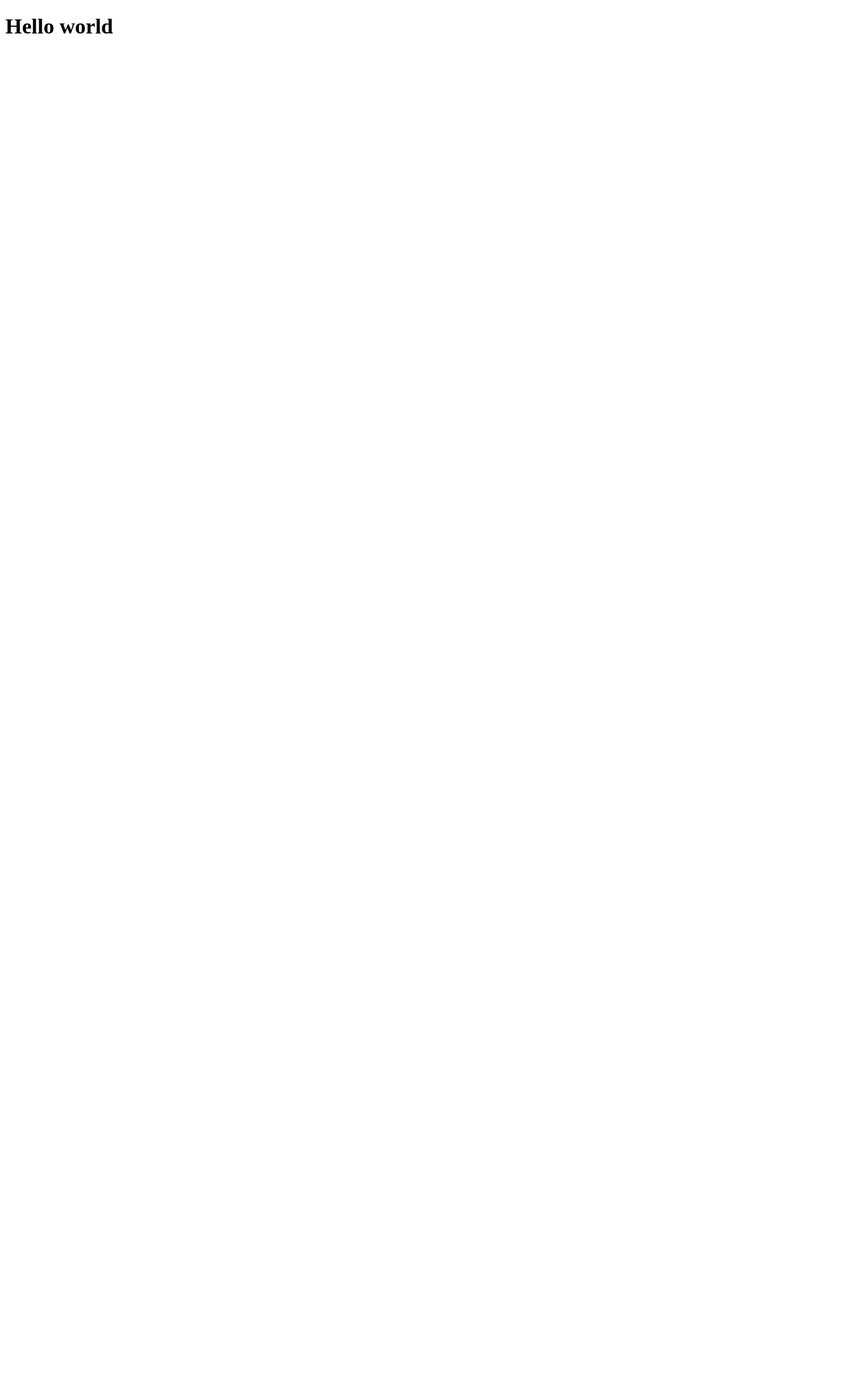
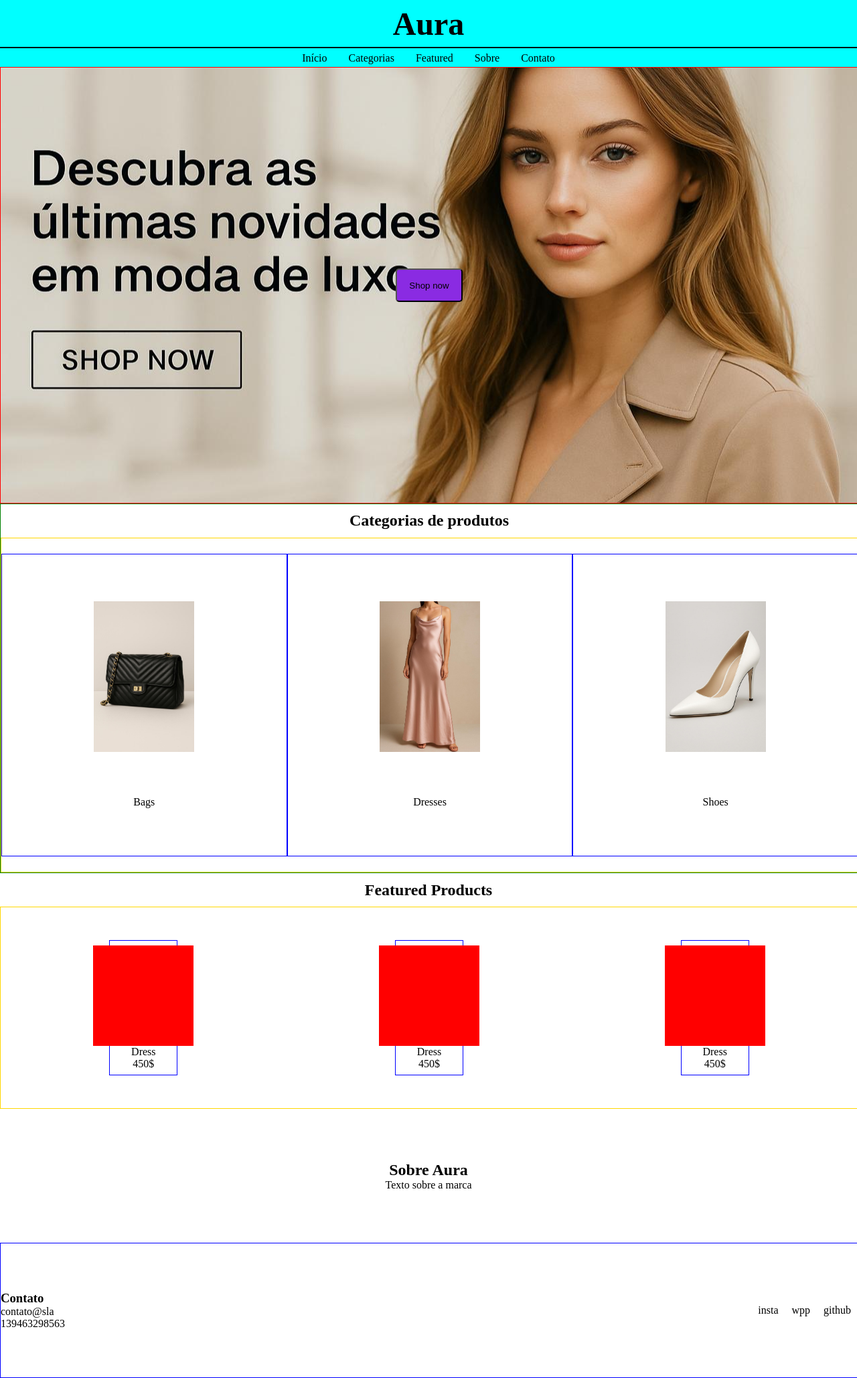
Before and after one commit to Guithentges/Aura, a Django app: page / in a window 1280 px wide. Before the commit the page is almost empty. Shown: the whole page at 67% size. Before the commit the page ends 50 px from the top, so only its background shows below. Run offline with Django 5.2, Linux system fonts and the light colour scheme.

Commit message:
Atualização da home page

```diff
--- a/aura/auraapp/templates/auraapp/index.html
+++ b/aura/auraapp/templates/auraapp/index.html
@@ -6,6 +6,232 @@
     <title>Aura</title>
 </head>
 <body>
-    <h1>Hello world</h1>
+    <header>
+        <div class="title"><h1>Aura</h1></div>
+        <navbar>
+            <nav><a href="#">Início</a></nav>
+            <nav><a href="#">Categorias</a></nav>
+            <nav><a href="#">Featured</a></nav>
+            <nav><a href="#">Sobre</a></nav>
+            <nav><a href="#">Contato</a></nav>
+        </navbar>
+    </header>
+    <main>
+        <div class="secao1">
+            <button>Shop now</button>
+        </div>
+        <div class="secao2">
+            <div class="s2head">
+                <h2>Categorias de produtos</h2>
+            </div>
+            <div class="s2body">
+                <div class="categoria">
+                    <div class="img"><img src="../../static/bolsacategory.png" alt="Bolsa"></div>
+                    <p>Bags</p>
+                </div>
+                <div class="categoria">
+                    <div class="img"><img src="../../static/dress.png" alt=""></div>
+                    <p>Dresses</p>
+                </div>
+                <div class="categoria">
+                    <div class="img"><img src="../../static/shoe.png" alt=""></div>
+                    <p>Shoes</p>
+                </div>
+            </div>
+        </div>
+        <div class="secao3">
+            <div class="s3head">
+                <h2>Featured Products</h2>
+            </div>
+            <div class="s3body">
+                <div class="featured">
+                    <div class="img"></div>
+                    <p>Dress</p>
+                    <p>450$</p>
+                </div>
+                <div class="featured">
+                    <div class="img"></div>
+                    <p>Dress</p>
+                    <p>450$</p>
+                </div>
+                <div class="featured">
+                    <div class="img"></div>
+                    <p>Dress</p>
+                    <p>450$</p>
+                </div>
+            </div>
+        </div>
+        <div class="sobre">
+            <h2>Sobre Aura</h2>
+            <p>Texto sobre a marca</p>
+        </div>
+    </main>
+    <footer>
+        <div class="contato">
+            <h3>Contato</h3>
+            <p>contato@sla</p>
+            <p>139463298563</p>
+        </div>
+        <div class="icones">
+            <div class="icone">insta</div>
+            <div class="icone">wpp</div>
+            <div class="icone">github</div>
+        </div>
+    </footer>
 </body>
 </html>
+
+<style>
+
+    *{
+        padding: 0;
+        margin: 0;
+    }
+
+    header{
+        width: 100%;
+        height: 100px;
+        background-color: aqua;
+    }
+    .title{
+        width: 100%;
+        height: 70px;
+        display: flex;
+        align-items: center;
+        justify-content: center;
+        border-bottom: 2px solid black;
+        & h1{
+            font-size: 3rem;
+        }
+    }
+    navbar{
+        width: 100%;
+        height: 30px;
+        display: flex;
+        flex-direction: row;
+        justify-content: center;
+        align-items: center;
+    }
+    nav{
+        padding-inline: 1rem;
+        & a{
+            text-decoration: none;
+            color: black;
+        }
+    }
+
+
+    .secao1{
+        height: 650px;
+        width: 100%;
+        display: flex;
+        justify-content: center;
+        align-items: center;
+        border: 1px solid red;
+        background-image: url(../../static/capa.png);
+        background-position: center;
+        background-size: cover;
+        background-repeat: no-repeat;
+        & button{
+            width: 100px;
+            border-radius: 5px;
+            background-color: blueviolet;
+            height: 50px;
+        }
+
+    }
+    .secao2{
+        height: 550px;
+        width: 100%;
+        border: 1px solid green;
+        display: flex;
+        flex-direction: column;
+    }
+    .s2head{
+        height: 50px;
+        display: flex;
+        justify-content: center;
+        align-items: center;
+    }
+    .s2body{
+        width: 100%;
+        height: 500px;
+        border: 1px solid gold;
+        display: flex;
+        flex-direction: row;
+        align-items: center;
+        justify-content: space-around;
+    }
+    .img{
+        width: 150px;
+        height: 150px;
+        background-color: red;
+        & img{
+            width: 100%;
+        }
+    }
+    .categoria{
+        width: 450px;
+        height: 450px;
+        display: flex;
+        flex-direction: column;
+        justify-content: space-around;
+        align-items: center;
+        border: 1px solid blue;
+    }
+
+    .s3head{
+        height: 50px;
+        display: flex;
+        justify-content: center;
+        align-items: center;
+    }
+    .s3body{
+        width: 100%;
+        height: 300px;
+        border: 1px solid gold;
+        display: flex;
+        flex-direction: row;
+        align-items: center;
+        justify-content: space-around;
+    }
+
+    .featured{
+        width: 100px;
+        height: 200px;
+        display: flex;
+        flex-direction: column;
+        justify-content: center;
+        align-items: center;
+        border: 1px solid blue;
+    }
+
+    .sobre{
+        width: 100%;
+        height: 200px;
+        display: flex;
+        flex-direction: column;
+        justify-content: center;
+        align-items: center;
+    }
+
+    footer{
+        width: 100%;
+        height: 200px;
+        display: flex;
+        flex-direction: row;
+        justify-content: space-between;
+        align-items: center;
+        border: 1px solid blue;
+    }
+
+    .icones{
+        width: 50%;
+        display: flex;
+        flex-direction: row;
+        justify-content: right;
+    }
+    .icone{
+        padding-inline: 10px;
+    }
+</style>
```
Also changed, not shown: aura/auraapp/static/bolsa.png (added), aura/auraapp/static/bolsacategory.png (added), aura/auraapp/static/capa.png (added), aura/auraapp/static/dress.png (added), aura/auraapp/static/shoe.png (added).
